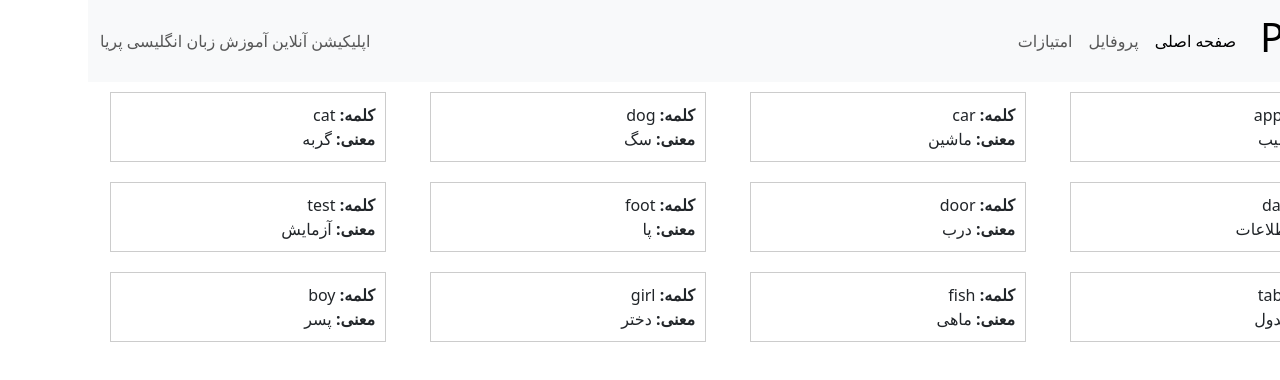
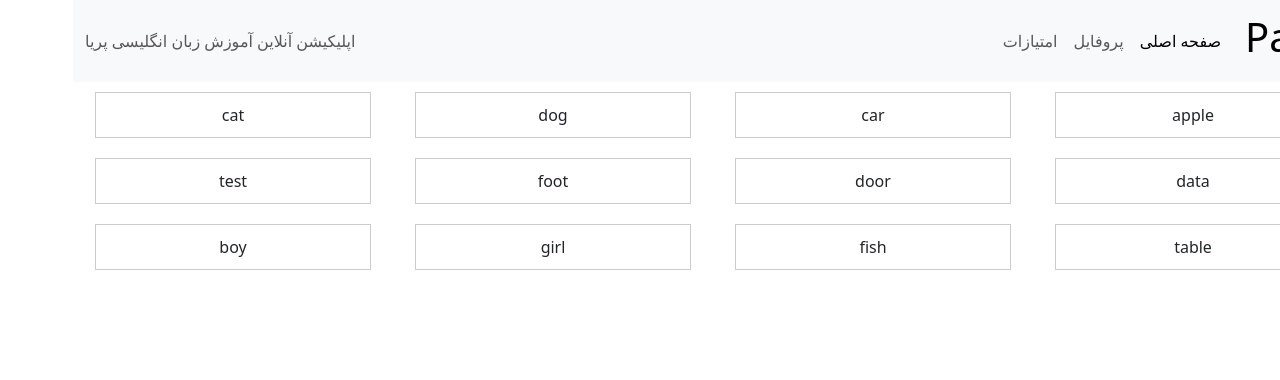
Before and after one commit to sadeghbiglar/vue-english-learning, a Vue app: page / in a window 1280 px wide. Shown: the top 380 px of the page. Built offline with nearby package versions, Linux system fonts and the light colour scheme.

Commit message:
hide meaning and show with click

```diff
--- a/src/components/wordList.vue
+++ b/src/components/wordList.vue
@@ -2,12 +2,9 @@
   <div class="container-fluid">
     <div class="row">
       <div v-for="(item, index) in words" :key="index" class="col-lg-4 col-md-6 col-xl-3">
-        <div class="word-box">
-          <div>
-            <strong>کلمه:</strong>
-            {{ item.word }}
-          </div>
-          <div>
+        <div class="word-box" @click="toggleMeaning(index)">
+          {{ item.word }}
+          <div class="meaning" v-if="item.showMeaning">
             <strong>معنی:</strong>
             {{ item.meaning }}
           </div>
@@ -27,6 +24,7 @@ export default {
   mounted() {
     this.loadWords();
   },
+
   methods: {
     async loadWords() {
       try {
@@ -35,9 +33,14 @@ export default {
           throw new Error("Unable to fetch data");
         }
         this.words = await response.json();
+
+        this.words.forEach(word => (word.showMeaning = false));
       } catch (error) {
         console.error("Error loading words:", error);
       }
+    },
+    toggleMeaning(index) {
+      this.words[index].showMeaning = !this.words[index].showMeaning;
     }
   }
 };
@@ -48,5 +51,15 @@ export default {
   border: 1px solid #ccc;
   padding: 10px;
   margin: 10px;
+  cursor: pointer;
+  text-align: center;
+}
+
+.meaning {
+  display: none;
+}
+
+.word-box:hover .meaning {
+  display: block;
 }
 </style>
```
